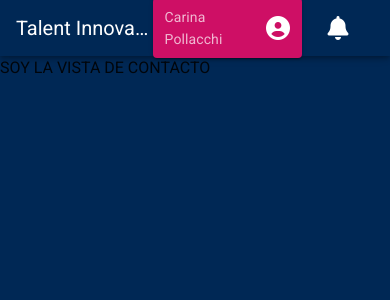
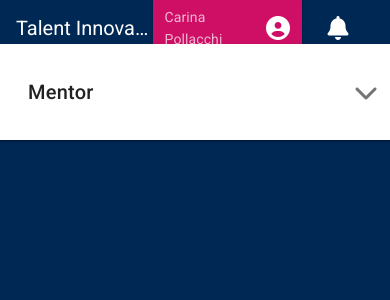
Before and after one commit to Arelizoyarce/talent-vue, a Vue app in the folder talent/: page /contactMentor in a window 390 px wide. Shown: the top 300 px of the page. Built offline with nearby package versions, Linux system fonts and the light colour scheme.

Commit message:
Responsive styles Close #2

```diff
--- a/talent/src/components/CoursesSection.vue
+++ b/talent/src/components/CoursesSection.vue
@@ -1,12 +1,12 @@
 <template>
-    <div class="d-flex flex-column white--text">
-        <h2 class="d-inline-flex">Cursos</h2>
+    <div class="d-flex flex-column white--text my-5">
+        <h2 class="d-inline-flex mx-16 pl-xs-6" >Cursos</h2>
         <div class="d-flex flex-row flex-wrap justify-space-around">
             <v-card v-for="item in result" v-bind:key="item.name" max-width="330" color="#21456E" class="my-4 pa-4"
                 elevation="6">
                 <div>
                     <div class="d-flex flex-row white--text justify-space-between">
-                        <div class="">
+                        <div>
                             <v-card max-width="80" max-height="30" color="yellow"
                                 class="d-inline-flex align-center pa-2">
                                 {{ item.status }}
--- /dev/null
+++ b/talent/src/components/MentorsSection.vue
@@ -0,0 +1,18 @@
+<template>
+    <div>
+        <v-row justify="center">
+            <v-expansion-panels inset>
+                <v-expansion-panel>
+                    <v-expansion-panel-header>
+                            <v-card-title> Mentor</v-card-title>
+                    </v-expansion-panel-header>
+                    <v-expansion-panel-content>
+                        Lorem ipsum dolor sit amet, consectetur adipiscing elit, sed do eiusmod tempor incididunt ut
+                        labore et dolore magna aliqua. Ut enim ad minim veniam, quis nostrud exercitation ullamco
+                        laboris nisi ut aliquip ex ea commodo consequat.
+                    </v-expansion-panel-content>
+                </v-expansion-panel>
+            </v-expansion-panels>
+        </v-row>
+    </div>
+</template>
--- a/talent/src/components/NavbarApp.vue
+++ b/talent/src/components/NavbarApp.vue
@@ -3,7 +3,7 @@
         <v-app-bar color="#002855" max-height="90" dark>
             <v-toolbar-title>Talent Innovation</v-toolbar-title>
             <v-spacer></v-spacer>
-            <v-card color="#CE0F65" class="d-flex flex-row pa-1">
+            <v-card color="#CE0F65" class="d-flex flex-row pa-1" max-width="200">
                 <v-card-subtitle class="mx-1 pa-1"> Carina Pollacchi</v-card-subtitle>
                 <v-icon class="mx-1 pa-1">fas fa-circle-user</v-icon>
             </v-card>
--- a/talent/src/components/ToolsSection.vue
+++ b/talent/src/components/ToolsSection.vue
@@ -1,6 +1,6 @@
 <template>
-    <div class="d-flex flex-row my-6 justify-lg-space-between">
-        <v-card class=" d-flex flex-row mx-auto pa-7 rounded-lg" max-width="330" outlined color="#21456E">
+    <div class="d-flex flex-row flex-wrap justify-lg-space-between">
+        <v-card class=" d-flex flex-row mx-auto pa-7 my-6 rounded-lg" max-width="330" min-width="330" outlined color="#21456E" elevation="6">
             <div>
                 <v-card-title class="text-h5 white--text">
                     Mis notas
@@ -15,7 +15,7 @@
                 <v-icon x-large>fa fa-newspaper</v-icon>
             </v-list-item-avatar>
         </v-card>
-        <v-card class=" d-flex flex-row mx-auto pa-11 rounded-lg" max-width="344" outlined color="#21456E">
+        <v-card class=" d-flex flex-row mx-auto my-6 pa-7 rounded-lg" max-width="330" min-width="330" outlined color="#21456E" elevation="6">
             <div>
                 <v-card-title class="text-h5 white--text">
                     Noticias
@@ -30,7 +30,7 @@
                 <v-icon x-large>fa fa-newspaper</v-icon>
             </v-list-item-avatar>
         </v-card>
-        <v-card class=" d-flex flex-row mx-auto pa-7 rounded-lg" max-width="344" outlined color="#21456E">
+        <v-card class=" d-flex flex-row mx-auto my-6 pa-7 rounded-lg" max-width="330"  outlined color="#21456E" elevation="6">
             <div>
                 <v-card-title class="text-h5 white--text">
                     Contactar con un mentor
--- a/talent/src/views/ContactMentor.vue
+++ b/talent/src/views/ContactMentor.vue
@@ -1,5 +1,16 @@
 <template>
 <div>
-    SOY LA VISTA DE CONTACTO
+    <MentorsSection></MentorsSection>
 </div>
 </template>
+
+<script>
+import MentorsSection from "../components/MentorsSection.vue";
+
+export default {
+    name: 'ContactMentor',
+    components:{
+    MentorsSection
+}
+}
+</script>
--- a/talent/src/views/HomeView.vue
+++ b/talent/src/views/HomeView.vue
@@ -10,6 +10,7 @@ import ToolsSection from "../components/ToolsSection.vue";
 import CoursesSection from "../components/CoursesSection.vue";
 
 export default {
+  name: 'HomeView',
   components: {
     ToolsSection,
     CoursesSection
```
Also changed, not shown: talent/src/components/ChatSection.vue (added, +9 -0 lines), talent/src/components/InputMensaje.vue (added).
